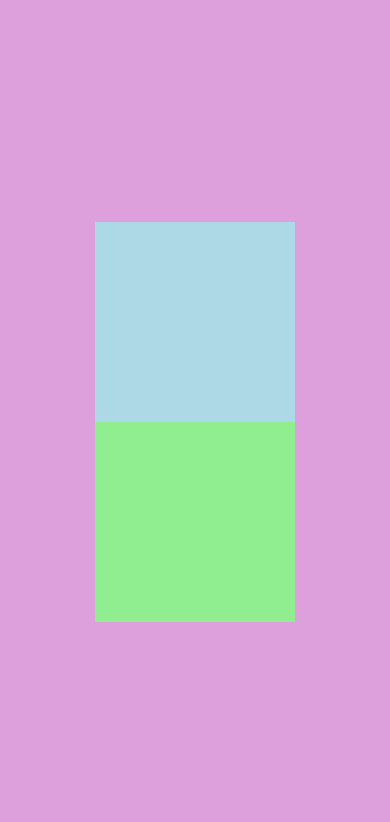
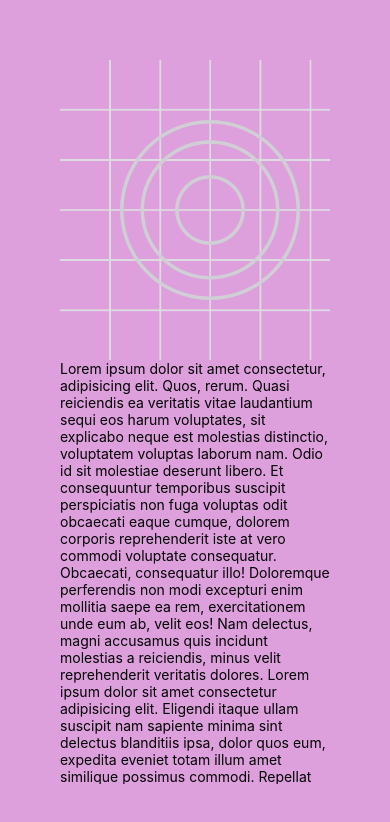
Before and after one commit to KodeckJames/React-Native-, a React Native app: screen / in a window 390 px wide. Shown: the top 822 px of the page. Built offline with nearby package versions, Linux system fonts and the light colour scheme.

Commit message:
Third commit

```diff
--- a/App.js
+++ b/App.js
@@ -1,15 +1,24 @@
 import { StatusBar } from 'expo-status-bar';
-import { StyleSheet, Text, View } from 'react-native';
+import { StyleSheet, Text, View, Image, ImageBackground, ScrollView } from 'react-native';
+const logoImg = require("./assets/adaptive-icon.png")
 
 export default function App() {
   return (
     <View style={styles.container}>
-      <View style={styles.view2}>
+      <ScrollView>
+      <Image source={logoImg} style={styles.image} />
+      <Text>
+        Lorem ipsum dolor sit amet consectetur, adipisicing elit. Quos, rerum. Quasi reiciendis ea veritatis vitae laudantium sequi eos harum voluptates, sit explicabo neque est molestias distinctio, voluptatem voluptas laborum nam.
+        Odio id sit molestiae deserunt libero. Et consequuntur temporibus suscipit perspiciatis non fuga voluptas odit obcaecati eaque cumque, dolorem corporis reprehenderit iste at vero commodi voluptate consequatur. Obcaecati, consequatur illo!
+        Doloremque perferendis non modi excepturi enim mollitia saepe ea rem, exercitationem unde eum ab, velit eos! Nam delectus, magni accusamus quis incidunt molestias a reiciendis, minus velit reprehenderit veritatis dolores.
+        Lorem ipsum dolor sit amet consectetur adipisicing elit. Eligendi itaque ullam suscipit nam sapiente minima sint delectus blanditiis ipsa, dolor quos eum, expedita eveniet totam illum amet similique possimus commodi.
+        Repellat reiciendis fuga aliquid! Minima, rerum architecto? Eius quaerat molestiae nemo nulla veritatis labore quis voluptas deserunt possimus. Sed id eum numquam non ipsum aliquid expedita quas hic laboriosam ea.
+        Commodi voluptas similique, recusandae consequatur quae minus atque nesciunt quia a? Consequuntur voluptas magni rem praesentium quis esse delectus, at suscipit, eligendi iste ex maiores libero iusto magnam perspiciatis sit.
+        Praesentium nisi id maxime veritatis deleniti. Dolores accusantium deleniti corporis, debitis magnam ex amet consequatur architecto tempore aliquam iste at sint consequuntur officiis fugit facere, maxime, nulla ullam suscipit alias.
 
-      </View>
-      <View style={styles.view3}>
-
-      </View>
+      </Text>
+        <Image source={logoImg} style={styles.image} />
+      </ScrollView>
     </View>
   );
 }
@@ -18,13 +27,12 @@ const styles = StyleSheet.create({
   container: {
     flex: 1,
     backgroundColor: 'plum',
-    alignItems: 'center',
-    justifyContent: 'center',
+    padding:60
+
   },
-  view2: {
-    width: 200,
-    height: 200,
-    backgroundColor:'lightblue'
+  image: {
+    width: 300,
+    height: 300,
   },
   view3: {
     width: 200,
```
